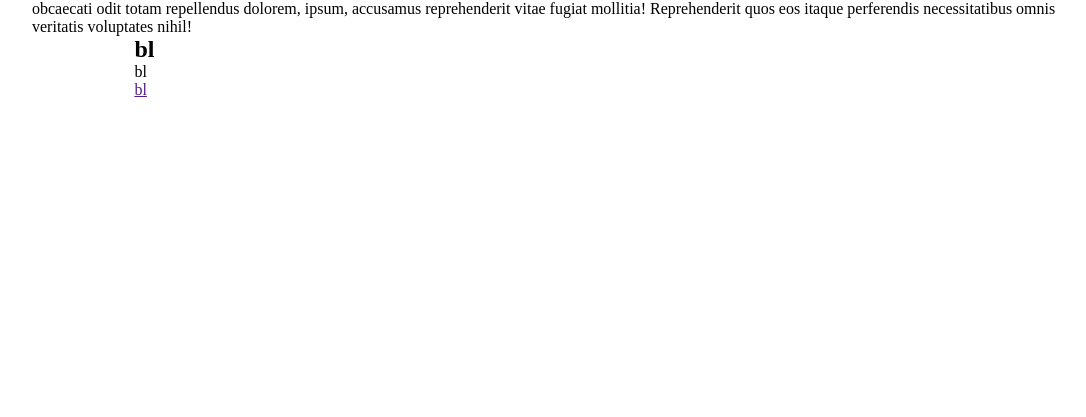
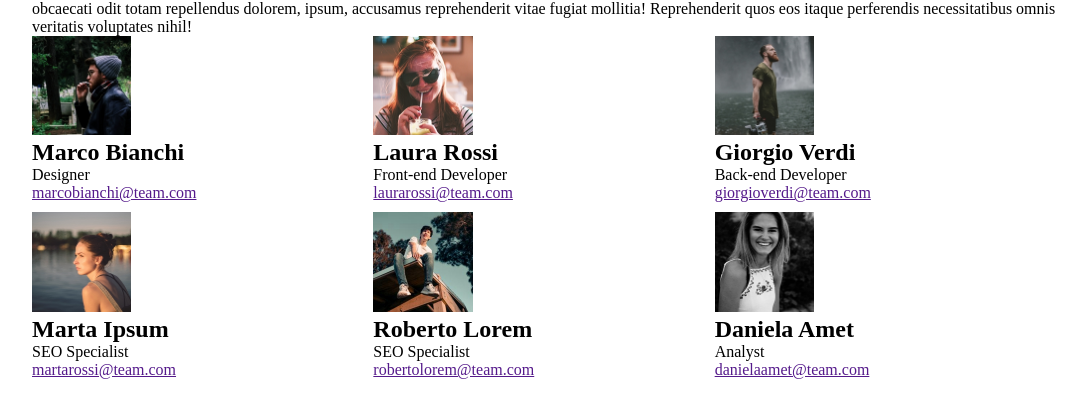
Before and after one commit to giuseppecasaburi/js-our-team, a plain HTML site: page index.html in a window 1280 px wide. Shown: the part 75-492 px from the top of the page, without its empty margins (96-1182 px from the left). Drawn offline with Linux system fonts and the light colour scheme.

Commit message:
feat: scrittura algoritmo js

```diff
--- a/css/style.css
+++ b/css/style.css
@@ -18,10 +18,12 @@ img {
 
 .row {
     display: flex;
+    flex-wrap: wrap;
+    gap: 10px;
 }
 
-.col {
-    width: calc(100% / 3);
+.col-3 {
+    width: calc((100% - 30px) / 3);
 }
 
 /* LAYOUT */
--- a/index.html
+++ b/index.html
@@ -20,19 +20,7 @@
 
             <section id="team">
                 <div class="row">
-                    <div class="col">
-                        <div class="card row">
-                            <div class="photo">
-                                <img src="" alt="">
-                            </div>
-                            <div class="content">
-                                <h2>bl</h2>
-                                <span>bl</span>
-                                <br>
-                                <a href="">bl</a>
-                            </div>
-                        </div>
-                    </div>
+
                 </div>
 
             </section>
--- a/js/script.js
+++ b/js/script.js
@@ -36,3 +36,35 @@ const teamMembers = [
     img: "img/female3.png"
   }
 ];
+
+const rowElm = document.querySelector(".row");
+
+/**
+ * Description
+ * @param {array} teamMembers
+ * @returns {string}
+ */
+function assegnazione(teamMembers) {
+  let cards = "";
+  for (let i = 0; i < teamMembers.length; i++) {
+    curItem = teamMembers[i];
+    const { name, role, email, img } = teamMembers[i];
+    cards += `
+        <div class="col-3">
+          <div class="card">
+            <div class="photo">
+              <img src="./${img}" alt="">
+            </div>
+            <div class="content">
+              <h2>${name}</h2>
+              <span>${role}</span>
+              <br>
+              <a href="">${email}</a>
+            </div>
+          </div>
+        </div>
+    `
+  }
+  return cards;
+}
+rowElm.innerHTML = assegnazione(teamMembers);
```
